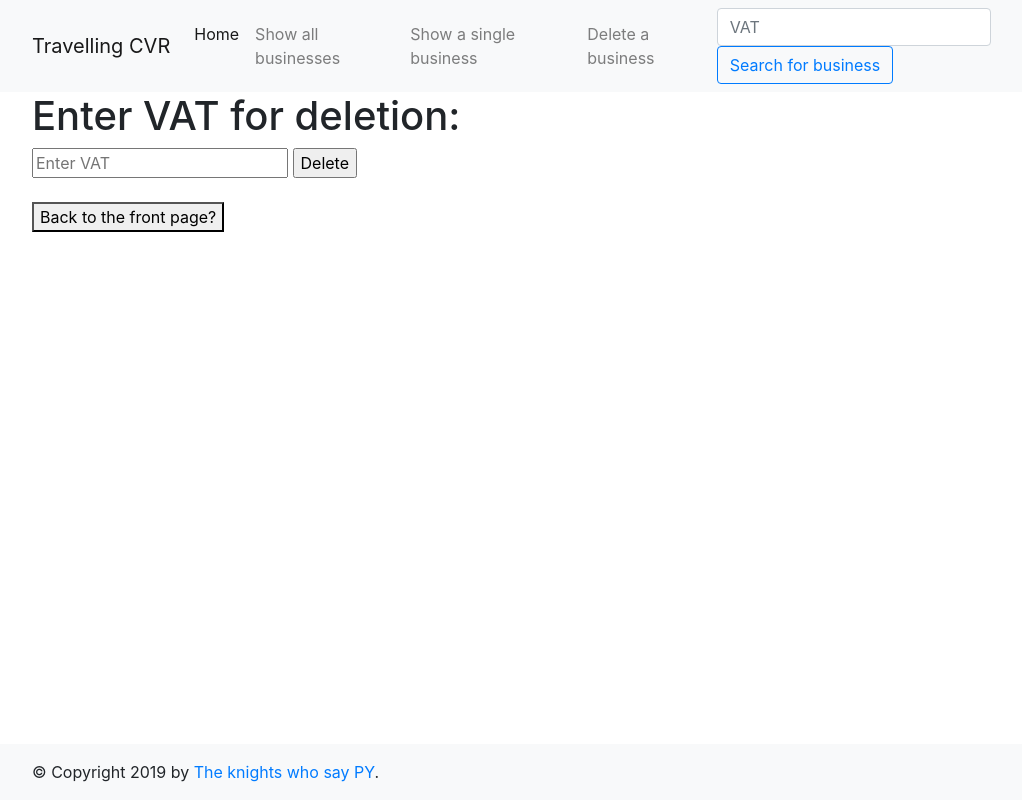
After one commit to transen/TravellingCVR, a Flask app: page /delete_business/ in a window 1280 px wide. The commit adds this page. Shown: the whole page, without its empty margins (53-1075 px from the left). Run offline with Flask 2, Linux system fonts and the light colour scheme; parts of the project's set-up code (start-up, migrations or seed data) failed here and were passed over; some libraries are stand-ins or nearby versions.

Commit message:
Flask almost there, lot of translation and hot-fixes.
Needs a lot of rewriting...

```diff
--- a/app.py
+++ b/app.py
@@ -1,11 +1,10 @@
 from flask import Flask, flash, escape, session, redirect, request, render_template, url_for
 from flask_pymongo import PyMongo
-#from apis_functions import *
 from config import *
-
+from db_helper.mongofunctions import *
 
 app = Flask(__name__)
-app.config['MONGO_URI'] = mongoclientstring  # ligger i config
+app.config['MONGO_URI'] = mongoclientstring  # located in config.py
 mongo = PyMongo(app)
 
 app.config['TEMPLATES_AUTO_RELOAD'] = True
@@ -13,57 +12,52 @@ app.config['EXPLAIN_TEMPLATE_LOADING'] = True
 env = app.jinja_env
 env.add_extension("jinja2.ext.loopcontrols")
 
-app.secret_key = secret_app_key  # ligger i config
+app.secret_key = secret_app_key  # located in config.py
 
 
 # @app.route('/')
 # def visform():
-#     return render_template('cvr.html')
+#     return render_template('home.html')
 
 @app.route('/')
-def hello_world():
-    return "hello world!"
+def front_page():
+    return render_template('home.html')
 
 
 @app.route('/traekdatacvr/', methods=['GET', 'POST'])
 def traekvirk():
     cvr = request.form.get('CVR')
     virk = faerdig_fra_cvr(cvr)
-    return render_template('tak.html', virk=virk)
+    return render_template('success.html', virk=virk)
 
 
-@app.route('/visvirksomhed/', methods=['GET', 'POST'])
-def visvirksomhed():
+@app.route('/business/', methods=['GET', 'POST'])
+def show_business():
     if 'CVR' in request.args:
         vat = int(request.args.get('CVR', ''))
-        result = mongo.db.cvr.find_one({'vat': vat})
-        if type(result) is dict:
-            if 'timeadded' in result:
-                # konverterer timestamp til timestring
-                result['timeadded'] = result['timeadded'].strftime("%d-%m-%y %H:%M")
-        return render_template('visvirksomhed.html', result=result)
+        result = pull_single_business(vat)
+        return render_template('business.html', result=result)
     else:
-        return render_template('visvirksomhed.html', result="search")
+        return render_template('business.html', result="search")
 
 
-@app.route('/sletvirksomhed/', methods=['GET', 'POST'])
+@app.route('/delete_business/', methods=['GET', 'POST'])
 def sletvirksomhed():
     if 'CVR' in request.form:
         cvr = int(request.form.get('CVR'))
-        result = mongo.db.cvr.find_one({'vat': cvr})
-        mongo.db.cvr.delete_one({'vat': cvr})
+        result = delete_business(cvr)
         if type(result) is dict:
-            return render_template('sletvirksomhed.html', result=result)
+            return render_template('delete_business.html', result=result)
         if result is None:
-            return render_template('sletvirksomhed.html', result=1)
+            return render_template('delete_business.html', result=1)
     else:
-        return render_template('sletvirksomhed.html', result=False)
+        return render_template('delete_business.html', result=False)
 
 
-@app.route('/allevirksomheder/', methods=['GET', 'POST'])
-def visallevirksomheder():
-    result = traekallevirk()
-    return render_template('allevirksomheder.html', result=result)
+@app.route('/all_businesses/', methods=['GET', 'POST'])
+def show_all_businesses():
+    result = pull_all_businesses()
+    return render_template('all_businesses.html', result=result)
 
 
 if __name__ == '__main__':
--- a/templates/base.html
+++ b/templates/base.html
@@ -15,7 +15,7 @@
     <div class="sticky-top">
         <nav class="navbar navbar-expand-lg navbar-light bg-light">
             <div class="container">
-            <a class="navbar-brand" href="/">CVR-API-DB</a>
+            <a class="navbar-brand" href="/">Travelling CVR</a>
             <button class="navbar-toggler" type="button" data-toggle="collapse" data-target="#navbarSupportedContent"
                     aria-controls="navbarSupportedContent" aria-expanded="false" aria-label="Toggle navigation">
                 <span class="navbar-toggler-icon"></span>
@@ -23,23 +23,23 @@
             <div class="collapse navbar-collapse" id="navbarSupportedContent">
                 <ul class="navbar-nav mr-auto">
                     <li class="nav-item active">
-                        <a class="nav-link" href="/">Hjem</a>
+                        <a class="nav-link" href="/">Home</a>
                     </li>
                     <li class="nav-item">
-                        <a class="nav-link" href="/allevirksomheder/">Vis alle virksomheder</a>
+                        <a class="nav-link" href="/allevirksomheder/">Show all businesses</a>
                     </li>
                     <li class="nav-item">
-                        <a class="nav-link" href="/visvirksomhed/">Vis en virksomhed</a>
+                        <a class="nav-link" href="/visvirksomhed/">Show a single business</a>
                     </li>
                     <li class="nav-item">
-                        <a class="nav-link" href="/sletvirksomhed/">Slet en virksomhed</a>
+                        <a class="nav-link" href="/sletvirksomhed/">Delete a business</a>
                     </li>
                 </ul>
                 <form class="form-inline" method="get" action="/visvirksomhed/">
-                    <input class="form-control mr-sm-2" aria-label="Search" type="text" name="CVR" required
-                           placeholder="Indtast CVR-nummer" pattern="^[0-9]{8,8}" title="8 tal"
-                           oninvalid="alert('CVR består af 8 tal...')">
-                    <button class="btn  btn-outline-primary my-2 my-sm-0" type="submit">Søg virksomhed</button>
+                    <input class="form-control mr-sm-2" aria-label="Search" type="text" name="VAT" required
+                           placeholder="VAT" pattern="^[0-9]{8,8}" title="8 digits"
+                           oninvalid="alert('A VAT consists of 8 digits...')">
+                    <button class="btn  btn-outline-primary my-2 my-sm-0" type="submit">Search for business</button>
                 </form>
             </div>
         </div>
@@ -52,7 +52,7 @@
 <footer class="footer fixed-bottom blue mt-auto py-3 bg-light">
 <div class="container">
     {% block footer %}
-        &copy; Copyright 2019 by <a href="https://broholttrans.dk/">Transen</a>.
+        &copy; Copyright 2019 by <a href="https://broholttrans.dk/">The knights who say PY</a>.
     {% endblock %}
 </div>
 </footer>
--- /dev/null
+++ b/templates/delete_business.html
@@ -0,0 +1,28 @@
+{% extends "base.html" %}
+{% block title %}Delete business{% endblock %}
+{% block head %}
+    {{ super() }}
+{% endblock %}
+{% block nav %}
+    {{ super() }}
+{% endblock %}
+{% block content %}
+{% if result.vat is defined %}
+    <p>The business "{{ result['name'] }}" with the VAT "{{ result['vat'] }}" has successfully been deleted!</p>
+    <a href="/"><button>Back to the front page?</button></a>
+{% elif result == 1 %}
+    <p>No business found with that VAT!</p>
+    <a href="/"><button>Back to the front page?</button></a>
+{% else %}
+    <h1>Enter VAT for deletion:</h1>
+    <form method="post" action="/sletvirksomhed/" onsubmit="return confirm('Are you sure you want to delete this business??')">
+    <input type="text" name="CVR" required placeholder="Enter VAT" pattern="^[0-9]{8,8}" title="8 digits" oninvalid="alert('VAT consists of 8 digits...')" />
+    <input type="submit" value="Delete">
+  </form>
+    <br />
+    <a href="/"><button>Back to the front page?</button></a>
+{% endif %}
+{% endblock %}
+{% block footer %}
+    {{ super() }}
+{% endblock %}
```
Also changed, not shown: templates/all_businesses.html (added, +34 -0 lines), templates/allevirksomheder.html (deleted, +0 -34 lines), templates/business.html (renamed from templates/visvirksomhed.html, +21 -21 lines), templates/cvr.html (deleted, +0 -30 lines), templates/home.html (added, +30 -0 lines), templates/sletvirksomhed.html (deleted, +0 -28 lines), templates/success.html (added, +28 -0 lines), templates/tak.html (deleted, +0 -28 lines).
